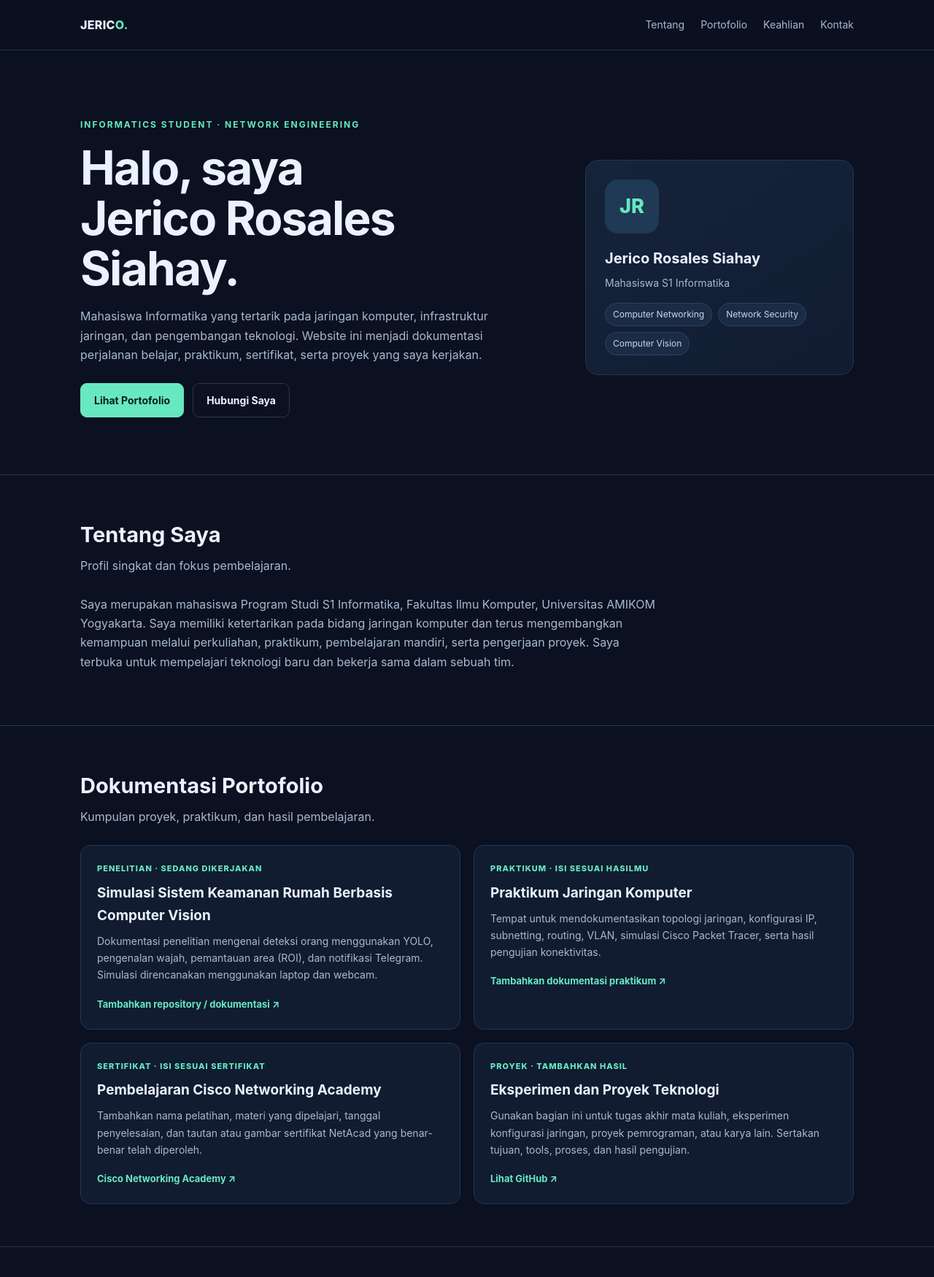
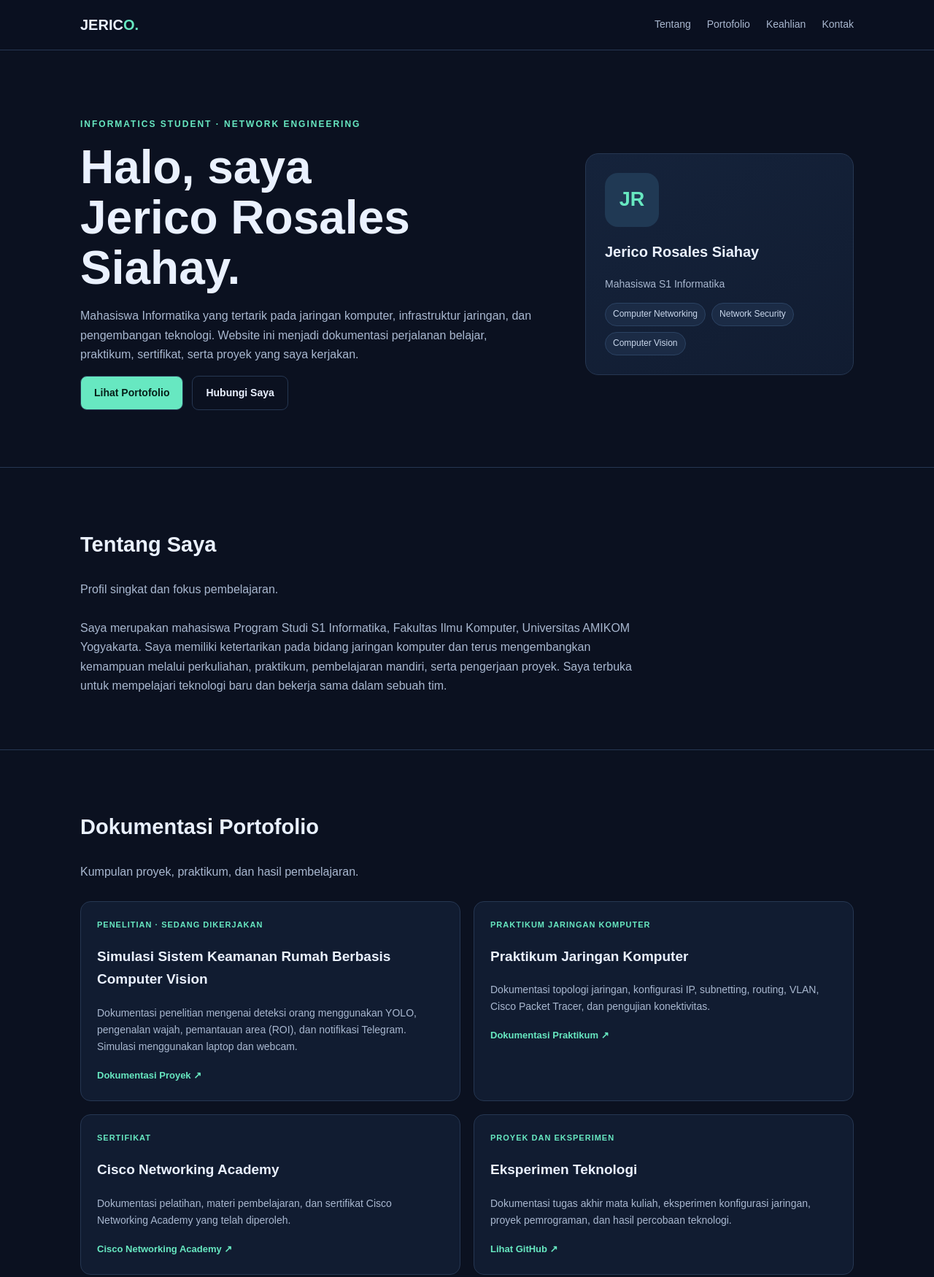
Before and after one commit to Jersssss/Jerico-Portofolio, a plain HTML site: page index.html in a window 1280 px wide. Shown: the top 1750 px of the page at 73% size. Drawn offline with Linux system fonts and the light colour scheme.

Commit message:
Refactor portfolio page structure and styles
Updated the HTML structure and styles for the portfolio page, including changes to meta tags, header, main content, and footer.

```diff
--- a/index.html
+++ b/index.html
@@ -1,74 +1,486 @@
+
 <!DOCTYPE html>
 <html lang="id">
 <head>
-  <meta charset="UTF-8" />
-  <meta name="viewport" content="width=device-width, initial-scale=1.0" />
-  <meta name="description" content="Portofolio akademik dan proyek Jerico Rosales Siahay di bidang Informatika dan Jaringan Komputer." />
+<meta charset="UTF-8">
+<meta name="viewport" content="width=device-width, initial-scale=1.0">
+<meta name="description" content="Portfolio Jerico Rosales Siahay - Informatika dan Network Engineering">
 <title>Jerico Rosales Siahay | Portfolio</title>
+
 <style>
-    :root{--bg:#0b1120;--panel:#111c31;--panel2:#15233b;--text:#eaf1ff;--muted:#a9b8d0;--accent:#67e8c1;--line:#263752}
-    *{box-sizing:border-box} html{scroll-behavior:smooth} body{margin:0;background:var(--bg);color:var(--text);font:16px/1.65 Inter,Segoe UI,Arial,sans-serif}
-    a{color:inherit;text-decoration:none}.wrap{width:min(1060px,90%);margin:auto}
-    header{position:sticky;top:0;background:#0b1120eF;border-bottom:1px solid var(--line);z-index:5;backdrop-filter:blur(12px)}
-    nav{min-height:68px;display:flex;align-items:center;justify-content:space-between;gap:20px}.brand{font-weight:800;letter-spacing:.3px}.brand span{color:var(--accent)}
-    .navlinks{display:flex;gap:22px;color:var(--muted);font-size:14px}.navlinks a:hover,.textlink:hover{color:var(--accent)}
-    .hero{padding:92px 0 78px;display:grid;grid-template-columns:1.4fr .8fr;gap:48px;align-items:center}
-    .eyebrow{color:var(--accent);font-weight:700;letter-spacing:2px;text-transform:uppercase;font-size:12px}
-    h1{font-size:clamp(38px,6vw,64px);line-height:1.08;margin:14px 0 18px;letter-spacing:-1.8px}.hero p{color:var(--muted);max-width:620px;margin:0 0 26px}
-    .actions{display:flex;gap:12px;flex-wrap:wrap}.btn{display:inline-block;padding:11px 18px;border-radius:9px;font-weight:700;font-size:14px;border:1px solid var(--line)}.primary{background:var(--accent);color:#062019;border-color:var(--accent)}.secondary:hover{border-color:var(--accent)}
-    .profile-card{background:linear-gradient(145deg,var(--panel2),var(--panel));border:1px solid var(--line);border-radius:18px;padding:26px}.avatar{width:74px;height:74px;border-radius:18px;background:#203954;color:var(--accent);display:grid;place-items:center;font-size:27px;font-weight:800;margin-bottom:18px}.profile-card h2{font-size:20px;margin:0}.profile-card p{font-size:14px;margin:5px 0 16px}.taglist{display:flex;flex-wrap:wrap;gap:8px}.tag{font-size:12px;color:#c9d7ec;background:#1b2b45;border:1px solid #2b4262;border-radius:30px;padding:5px 10px}
-    section{padding:58px 0;border-top:1px solid var(--line)}.section-head{margin-bottom:26px}.section-head h2{font-size:29px;margin:0 0 5px}.section-head p{color:var(--muted);margin:0}
-    .about{max-width:790px;color:var(--muted)}.grid{display:grid;grid-template-columns:repeat(2,1fr);gap:18px}.card{background:var(--panel);border:1px solid var(--line);border-radius:14px;padding:22px}.card h3{margin:8px 0 8px;font-size:19px}.card p{color:var(--muted);font-size:14px;margin:0 0 14px}.meta{color:var(--accent);font-size:11px;text-transform:uppercase;letter-spacing:1px;font-weight:800}.card a{font-size:13px;color:var(--accent);font-weight:700}.skills{display:flex;flex-wrap:wrap;gap:10px}.skill{background:var(--panel);border:1px solid var(--line);padding:10px 14px;border-radius:9px;color:#d8e4f7;font-size:14px}
-    .timeline{border-left:2px solid var(--line);padding-left:22px;margin-left:8px}.timeline-item{position:relative;margin:0 0 22px}.timeline-item:before{content:"";position:absolute;width:10px;height:10px;border-radius:50%;background:var(--accent);left:-28px;top:8px}.timeline-item h3{margin:0;font-size:17px}.timeline-item p{margin:4px 0;color:var(--muted);font-size:14px}
-    .contact{background:var(--panel);border:1px solid var(--line);border-radius:16px;padding:25px;display:flex;align-items:center;justify-content:space-between;gap:20px}.contact p{color:var(--muted);margin:4px 0 0}footer{padding:25px 0;color:var(--muted);font-size:13px;text-align:center}
-    @media(max-width:720px){.hero{grid-template-columns:1fr;padding:65px 0 55px}.grid{grid-template-columns:1fr}.navlinks{gap:12px;font-size:12px}.brand{font-size:14px}.contact{align-items:flex-start;flex-direction:column}}
-    @media(max-width:430px){.navlinks a:nth-child(2){display:none}.navlinks{gap:10px}}
+:root {
+  --bg: #0b1120;
+  --panel: #111c31;
+  --panel2: #15233b;
+  --text: #eaf1ff;
+  --muted: #a9b8d0;
+  --accent: #67e8c1;
+  --line: #263752;
+}
+
+* { box-sizing: border-box; }
+
+html { scroll-behavior: smooth; }
+
+body {
+  margin: 0;
+  background: var(--bg);
+  color: var(--text);
+  font: 16px/1.65 Arial, sans-serif;
+}
+
+a {
+  color: inherit;
+  text-decoration: none;
+}
+
+.wrap {
+  width: min(1060px, 90%);
+  margin: auto;
+}
+
+header {
+  position: sticky;
+  top: 0;
+  background: #0b1120ef;
+  border-bottom: 1px solid var(--line);
+  z-index: 5;
+}
+
+nav {
+  min-height: 68px;
+  display: flex;
+  align-items: center;
+  justify-content: space-between;
+}
+
+.brand {
+  font-weight: 800;
+  font-size: 20px;
+}
+
+.brand span { color: var(--accent); }
+
+.navlinks {
+  display: flex;
+  gap: 22px;
+  color: var(--muted);
+  font-size: 14px;
+}
+
+.navlinks a:hover { color: var(--accent); }
+
+.hero {
+  padding: 92px 0 78px;
+  display: grid;
+  grid-template-columns: 1.4fr .8fr;
+  gap: 48px;
+  align-items: center;
+}
+
+.eyebrow {
+  color: var(--accent);
+  font-weight: bold;
+  letter-spacing: 2px;
+  text-transform: uppercase;
+  font-size: 12px;
+}
+
+h1 {
+  font-size: clamp(38px, 6vw, 64px);
+  line-height: 1.08;
+  margin: 14px 0 18px;
+}
+
+.hero p {
+  color: var(--muted);
+  max-width: 620px;
+}
+
+.actions {
+  display: flex;
+  gap: 12px;
+  flex-wrap: wrap;
+}
+
+.btn {
+  display: inline-block;
+  padding: 11px 18px;
+  border-radius: 9px;
+  font-weight: bold;
+  font-size: 14px;
+  border: 1px solid var(--line);
+}
+
+.primary {
+  background: var(--accent);
+  color: #062019;
+}
+
+.secondary:hover { border-color: var(--accent); }
+
+.profile-card {
+  background: linear-gradient(145deg, var(--panel2), var(--panel));
+  border: 1px solid var(--line);
+  border-radius: 18px;
+  padding: 26px;
+}
+
+.avatar {
+  width: 74px;
+  height: 74px;
+  border-radius: 18px;
+  background: #203954;
+  color: var(--accent);
+  display: grid;
+  place-items: center;
+  font-size: 27px;
+  font-weight: bold;
+  margin-bottom: 18px;
+}
+
+.profile-card h2 { font-size: 20px; }
+
+.profile-card p {
+  color: var(--muted);
+  font-size: 14px;
+}
+
+.taglist, .skills {
+  display: flex;
+  flex-wrap: wrap;
+  gap: 8px;
+}
+
+.tag {
+  font-size: 12px;
+  color: #c9d7ec;
+  background: #1b2b45;
+  border: 1px solid #2b4262;
+  border-radius: 30px;
+  padding: 5px 10px;
+}
+
+section {
+  padding: 58px 0;
+  border-top: 1px solid var(--line);
+}
+
+.section-head { margin-bottom: 26px; }
+
+.section-head h2 { font-size: 29px; }
+
+.section-head p, .about { color: var(--muted); }
+
+.about { max-width: 790px; }
+
+.grid {
+  display: grid;
+  grid-template-columns: repeat(2, 1fr);
+  gap: 18px;
+}
+
+.card {
+  background: var(--panel);
+  border: 1px solid var(--line);
+  border-radius: 14px;
+  padding: 22px;
+}
+
+.card h3 { font-size: 19px; }
+
+.card p {
+  color: var(--muted);
+  font-size: 14px;
+}
+
+.meta {
+  color: var(--accent);
+  font-size: 11px;
+  text-transform: uppercase;
+  letter-spacing: 1px;
+  font-weight: bold;
+}
+
+.card a {
+  color: var(--accent);
+  font-size: 13px;
+  font-weight: bold;
+}
+
+.skill {
+  background: var(--panel);
+  border: 1px solid var(--line);
+  padding: 10px 14px;
+  border-radius: 9px;
+  font-size: 14px;
+}
+
+.timeline {
+  border-left: 2px solid var(--line);
+  padding-left: 22px;
+  margin-left: 8px;
+}
+
+.timeline-item { margin-bottom: 22px; }
+
+.timeline-item h3 { font-size: 17px; }
+
+.timeline-item p {
+  color: var(--muted);
+  font-size: 14px;
+}
+
+.contact {
+  background: var(--panel);
+  border: 1px solid var(--line);
+  border-radius: 16px;
+  padding: 25px;
+  display: flex;
+  align-items: center;
+  justify-content: space-between;
+  gap: 20px;
+}
+
+.contact p { color: var(--muted); }
+
+.contact a:hover { color: var(--accent); }
+
+footer {
+  padding: 25px 0;
+  color: var(--muted);
+  font-size: 13px;
+  text-align: center;
+}
+
+@media(max-width:720px) {
+  .hero { grid-template-columns: 1fr; padding: 65px 0; }
+  .grid { grid-template-columns: 1fr; }
+  .navlinks { gap: 10px; font-size: 12px; }
+  .contact { flex-direction: column; align-items: flex-start; }
+}
+
+@media(max-width:430px) {
+  .navlinks a:nth-child(2) { display: none; }
+}
 </style>
 </head>
+
 <body>
-<header><div class="wrap"><nav>
+
+<header>
+<div class="wrap">
+<nav>
   <a class="brand" href="#home">JERIC<span>O.</span></a>
-  <div class="navlinks"><a href="#about">Tentang</a><a href="#portfolio">Portofolio</a><a href="#skills">Keahlian</a><a href="#contact">Kontak</a></div>
-</nav></div></header>
+  <div class="navlinks">
+    <a href="#about">Tentang</a>
+    <a href="#portfolio">Portofolio</a>
+    <a href="#skills">Keahlian</a>
+    <a href="#contact">Kontak</a>
+  </div>
+</nav>
+</div>
+</header>
+
 <main>
+
 <div class="wrap hero" id="home">
   <div>
     <div class="eyebrow">Informatics Student · Network Engineering</div>
+
     <h1>Halo, saya<br>Jerico Rosales Siahay.</h1>
-      <p>Mahasiswa Informatika yang tertarik pada jaringan komputer, infrastruktur jaringan, dan pengembangan teknologi. Website ini menjadi dokumentasi perjalanan belajar, praktikum, sertifikat, serta proyek yang saya kerjakan.</p>
-      <div class="actions"><a class="btn primary" href="#portfolio">Lihat Portofolio</a><a class="btn secondary" href="#contact">Hubungi Saya</a></div>
+
+    <p>
+      Mahasiswa Informatika yang tertarik pada jaringan komputer,
+      infrastruktur jaringan, dan pengembangan teknologi.
+      Website ini menjadi dokumentasi perjalanan belajar,
+      praktikum, sertifikat, serta proyek yang saya kerjakan.
+    </p>
+
+    <div class="actions">
+      <a class="btn primary" href="#portfolio">Lihat Portofolio</a>
+      <a class="btn secondary" href="#contact">Hubungi Saya</a>
     </div>
+  </div>
+
   <aside class="profile-card">
-      <div class="avatar">JR</div><h2>Jerico Rosales Siahay</h2>
+    <div class="avatar">JR</div>
+    <h2>Jerico Rosales Siahay</h2>
     <p>Mahasiswa S1 Informatika</p>
-      <div class="taglist"><span class="tag">Computer Networking</span><span class="tag">Network Security</span><span class="tag">Computer Vision</span></div>
+
+    <div class="taglist">
+      <span class="tag">Computer Networking</span>
+      <span class="tag">Network Security</span>
+      <span class="tag">Computer Vision</span>
+    </div>
   </aside>
 </div>
-  <section id="about"><div class="wrap">
-    <div class="section-head"><h2>Tentang Saya</h2><p>Profil singkat dan fokus pembelajaran.</p></div>
-    <p class="about">Saya merupakan mahasiswa Program Studi S1 Informatika, Fakultas Ilmu Komputer, Universitas AMIKOM Yogyakarta. Saya memiliki ketertarikan pada bidang jaringan komputer dan terus mengembangkan kemampuan melalui perkuliahan, praktikum, pembelajaran mandiri, serta pengerjaan proyek. Saya terbuka untuk mempelajari teknologi baru dan bekerja sama dalam sebuah tim.</p>
-  </div></section>
-  <section id="portfolio"><div class="wrap">
-    <div class="section-head"><h2>Dokumentasi Portofolio</h2><p>Kumpulan proyek, praktikum, dan hasil pembelajaran.</p></div>
+
+<section id="about">
+<div class="wrap">
+  <div class="section-head">
+    <h2>Tentang Saya</h2>
+    <p>Profil singkat dan fokus pembelajaran.</p>
+  </div>
+
+  <p class="about">
+    Saya merupakan mahasiswa Program Studi S1 Informatika,
+    Fakultas Ilmu Komputer, Universitas AMIKOM Yogyakarta.
+    Saya memiliki ketertarikan pada bidang jaringan komputer
+    dan terus mengembangkan kemampuan melalui perkuliahan,
+    praktikum, pembelajaran mandiri, serta pengerjaan proyek.
+    Saya terbuka untuk mempelajari teknologi baru dan bekerja
+    sama dalam sebuah tim.
+  </p>
+</div>
+</section>
+
+<section id="portfolio">
+<div class="wrap">
+  <div class="section-head">
+    <h2>Dokumentasi Portofolio</h2>
+    <p>Kumpulan proyek, praktikum, dan hasil pembelajaran.</p>
+  </div>
+
   <div class="grid">
-      <article class="card"><div class="meta">Penelitian · Sedang dikerjakan</div><h3>Simulasi Sistem Keamanan Rumah Berbasis Computer Vision</h3><p>Dokumentasi penelitian mengenai deteksi orang menggunakan YOLO, pengenalan wajah, pemantauan area (ROI), dan notifikasi Telegram. Simulasi direncanakan menggunakan laptop dan webcam.</p><a href="https://github.com/" target="_blank" rel="noopener">Tambahkan repository / dokumentasi ↗</a></article>
-      <article class="card"><div class="meta">Praktikum · Isi sesuai hasilmu</div><h3>Praktikum Jaringan Komputer</h3><p>Tempat untuk mendokumentasikan topologi jaringan, konfigurasi IP, subnetting, routing, VLAN, simulasi Cisco Packet Tracer, serta hasil pengujian konektivitas.</p><a href="https://github.com/" target="_blank" rel="noopener">Tambahkan dokumentasi praktikum ↗</a></article>
-      <article class="card"><div class="meta">Sertifikat · Isi sesuai sertifikat</div><h3>Pembelajaran Cisco Networking Academy</h3><p>Tambahkan nama pelatihan, materi yang dipelajari, tanggal penyelesaian, dan tautan atau gambar sertifikat NetAcad yang benar-benar telah diperoleh.</p><a href="https://www.netacad.com/" target="_blank" rel="noopener">Cisco Networking Academy ↗</a></article>
-      <article class="card"><div class="meta">Proyek · Tambahkan hasil</div><h3>Eksperimen dan Proyek Teknologi</h3><p>Gunakan bagian ini untuk tugas akhir mata kuliah, eksperimen konfigurasi jaringan, proyek pemrograman, atau karya lain. Sertakan tujuan, tools, proses, dan hasil pengujian.</p><a href="https://github.com/" target="_blank" rel="noopener">Lihat GitHub ↗</a></article>
+
+    <article class="card">
+      <div class="meta">Penelitian · Sedang dikerjakan</div>
+      <h3>Simulasi Sistem Keamanan Rumah Berbasis Computer Vision</h3>
+      <p>
+        Dokumentasi penelitian mengenai deteksi orang menggunakan YOLO,
+        pengenalan wajah, pemantauan area (ROI), dan notifikasi Telegram.
+        Simulasi menggunakan laptop dan webcam.
+      </p>
+      <a href="https://github.com/" target="_blank">Dokumentasi Proyek ↗</a>
+    </article>
+
+    <article class="card">
+      <div class="meta">Praktikum Jaringan Komputer</div>
+      <h3>Praktikum Jaringan Komputer</h3>
+      <p>
+        Dokumentasi topologi jaringan, konfigurasi IP, subnetting,
+        routing, VLAN, Cisco Packet Tracer, dan pengujian konektivitas.
+      </p>
+      <a href="https://github.com/" target="_blank">Dokumentasi Praktikum ↗</a>
+    </article>
+
+    <article class="card">
+      <div class="meta">Sertifikat</div>
+      <h3>Cisco Networking Academy</h3>
+      <p>
+        Dokumentasi pelatihan, materi pembelajaran,
+        dan sertifikat Cisco Networking Academy yang telah diperoleh.
+      </p>
+      <a href="https://www.netacad.com/" target="_blank">Cisco Networking Academy ↗</a>
+    </article>
+
+    <article class="card">
+      <div class="meta">Proyek dan Eksperimen</div>
+      <h3>Eksperimen Teknologi</h3>
+      <p>
+        Dokumentasi tugas akhir mata kuliah, eksperimen konfigurasi
+        jaringan, proyek pemrograman, dan hasil percobaan teknologi.
+      </p>
+      <a href="https://github.com/" target="_blank">Lihat GitHub ↗</a>
+    </article>
+
   </div>
-  </div></section>
-  <section id="skills"><div class="wrap">
-    <div class="section-head"><h2>Bidang yang Dipelajari</h2><p>Daftar ini dapat diperbarui sesuai kemampuan dan pengalaman nyata.</p></div>
-    <div class="skills"><span class="skill">Computer Networking</span><span class="skill">IP Addressing & Subnetting</span><span class="skill">Cisco Packet Tracer</span><span class="skill">Network Troubleshooting</span><span class="skill">Linux Fundamentals</span><span class="skill">Git & GitHub</span><span class="skill">Python Fundamentals</span><span class="skill">Computer Vision (YOLO)</span></div>
-  </div></section>
-  <section><div class="wrap">
-    <div class="section-head"><h2>Pendidikan</h2><p>Riwayat pendidikan.</p></div>
-    <div class="timeline"><div class="timeline-item"><h3>S1 Informatika — Universitas AMIKOM Yogyakarta</h3><p>Mahasiswa · Angkatan 2023</p></div></div>
-  </div></section>
-  <section id="contact"><div class="wrap">
-    <div class="contact"><div><h2 style="margin:0">Mari terhubung</h2><p>Tambahkan alamat email profesional atau tautan profil GitHub dan LinkedIn milikmu.</p></div><div class="actions"><a class="btn primary" href="https://github.com/" target="_blank" rel="noopener">GitHub</a><a class="btn secondary" href="mailto:emailkamu@example.com">Email</a></div></div>
-  </div></section>
+</div>
+</section>
+
+<section id="skills">
+<div class="wrap">
+  <div class="section-head">
+    <h2>Bidang yang Dipelajari</h2>
+    <p>Daftar kemampuan dan bidang pembelajaran.</p>
+  </div>
+
+  <div class="skills">
+    <span class="skill">Computer Networking</span>
+    <span class="skill">IP Addressing & Subnetting</span>
+    <span class="skill">Cisco Packet Tracer</span>
+    <span class="skill">Network Troubleshooting</span>
+    <span class="skill">Linux Fundamentals</span>
+    <span class="skill">Git & GitHub</span>
+    <span class="skill">Python Fundamentals</span>
+    <span class="skill">Computer Vision (YOLO)</span>
+  </div>
+</div>
+</section>
+
+<section>
+<div class="wrap">
+  <div class="section-head">
+    <h2>Pendidikan</h2>
+    <p>Riwayat pendidikan.</p>
+  </div>
+
+  <div class="timeline">
+    <div class="timeline-item">
+      <h3>S1 Informatika — Universitas AMIKOM Yogyakarta</h3>
+      <p>Mahasiswa · Angkatan 2023</p>
+    </div>
+  </div>
+</div>
+</section>
+
+<section id="contact">
+<div class="wrap">
+  <div class="section-head">
+    <h2>Kontak</h2>
+    <p>Silakan hubungi saya melalui informasi berikut.</p>
+  </div>
+
+  <div class="contact">
+    <div>
+      <h2>Mari Terhubung!</h2>
+
+      <p>
+        Email:
+        <a href="mailto:jericosiahayy@gmail.com">
+          jericosiahayy@gmail.com
+        </a>
+      </p>
+
+      <p>
+        Telepon:
+        <a href="tel:+6282398050573">
+          082398050573
+        </a>
+      </p>
+
+      <p>
+        WhatsApp:
+        <a href="https://wa.me/6282398050573" target="_blank">
+          Chat melalui WhatsApp
+        </a>
+      </p>
+    </div>
+
+    <div class="actions">
+      <a class="btn primary"
+         href="mailto:jericosiahayy@gmail.com">
+         Kirim Email
+      </a>
+
+      <a class="btn secondary"
+         href="https://wa.me/6282398050573"
+         target="_blank">
+         WhatsApp
+      </a>
+    </div>
+  </div>
+</div>
+</section>
+
 </main>
-<footer><div class="wrap">© 2026 Jerico Rosales Siahay · Personal Portfolio</div></footer>
+
+<footer>
+  <div class="wrap">
+    © 2026 Jerico Rosales Siahay · Personal Portfolio
+  </div>
+</footer>
+
 </body>
 </html>
```
Lines whose indentation alone changed are shown as unchanged.
